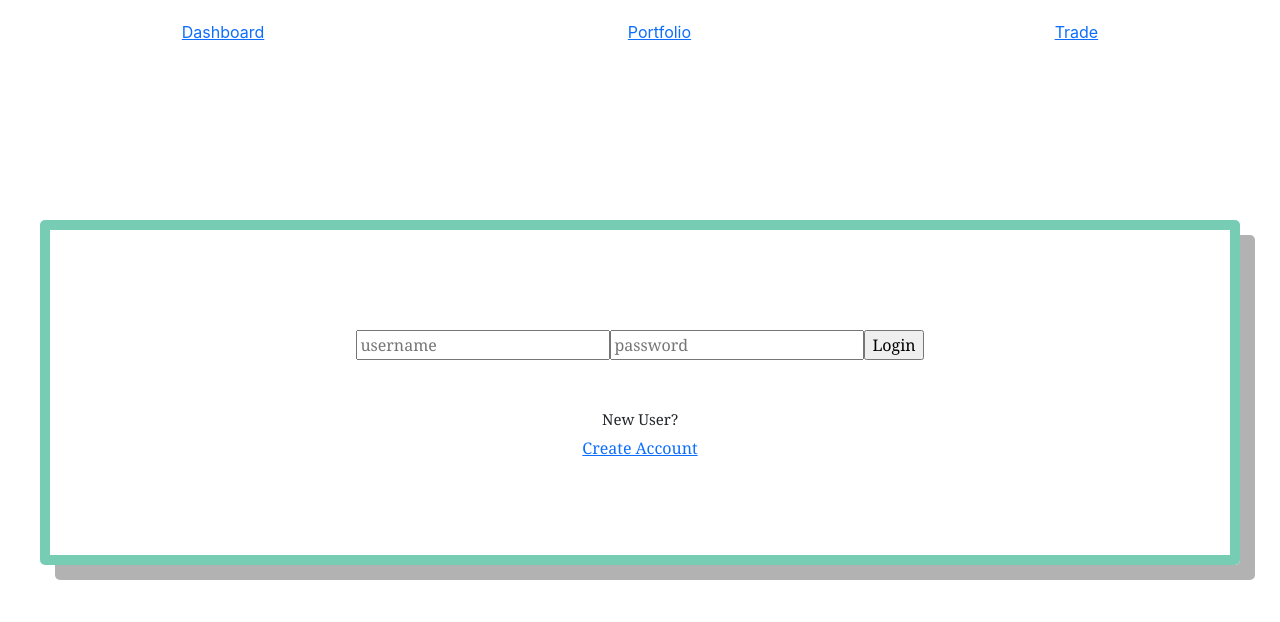
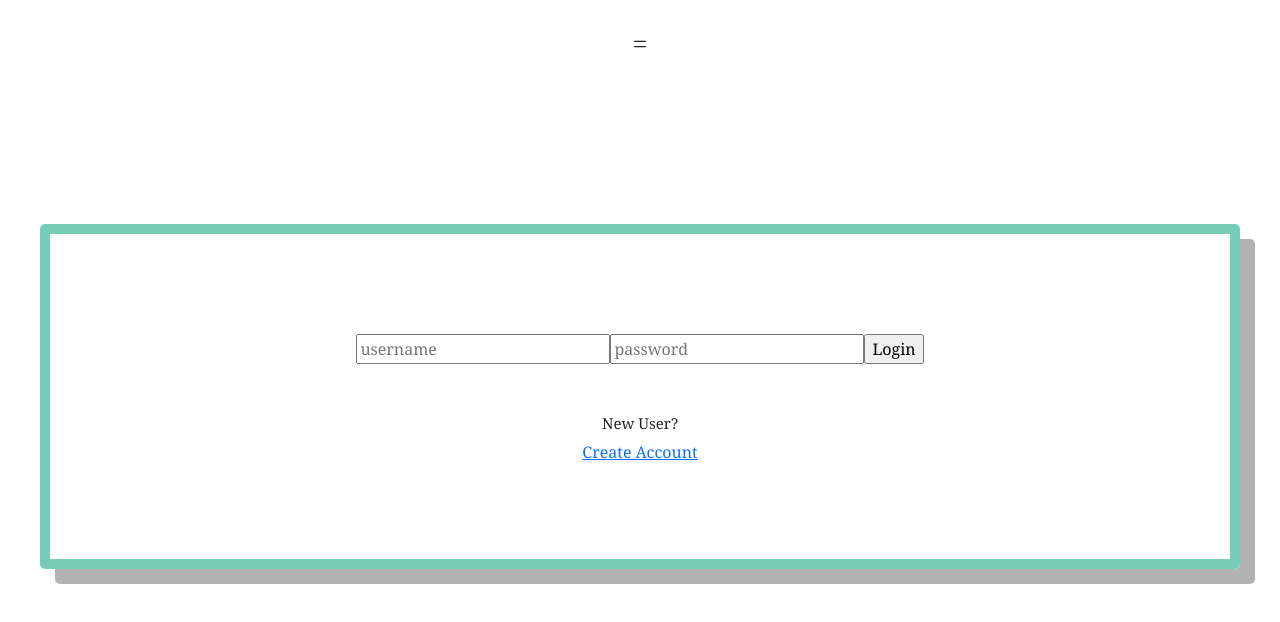
Before and after one commit to johnnyvi26/CryptoCademy-Frontend, a React (Create React App) app: page / in a window 1280 px wide. Shown: the top 622 px of the page. Built offline with nearby package versions, Linux system fonts and the light colour scheme; no server answers.

Commit message:
changes to header

```diff
--- a/src/components/Header.js
+++ b/src/components/Header.js
@@ -1,15 +1,12 @@
 import { Link } from 'react-router-dom'
 import { Nav } from "../styles/Header.styled"
+import Navbar from "./Navbar"
 
 const Header = () => {
   return (
     <div>
       <Nav>
-        <Link to="/dashboard">
-          <p>Dashboard</p>
-        </Link>
-        <Link to="/portfolio">Portfolio</Link>
-        <Link to="/trade">Trade</Link>
+        <Navbar />
       </Nav>
     </div>
   )
```
